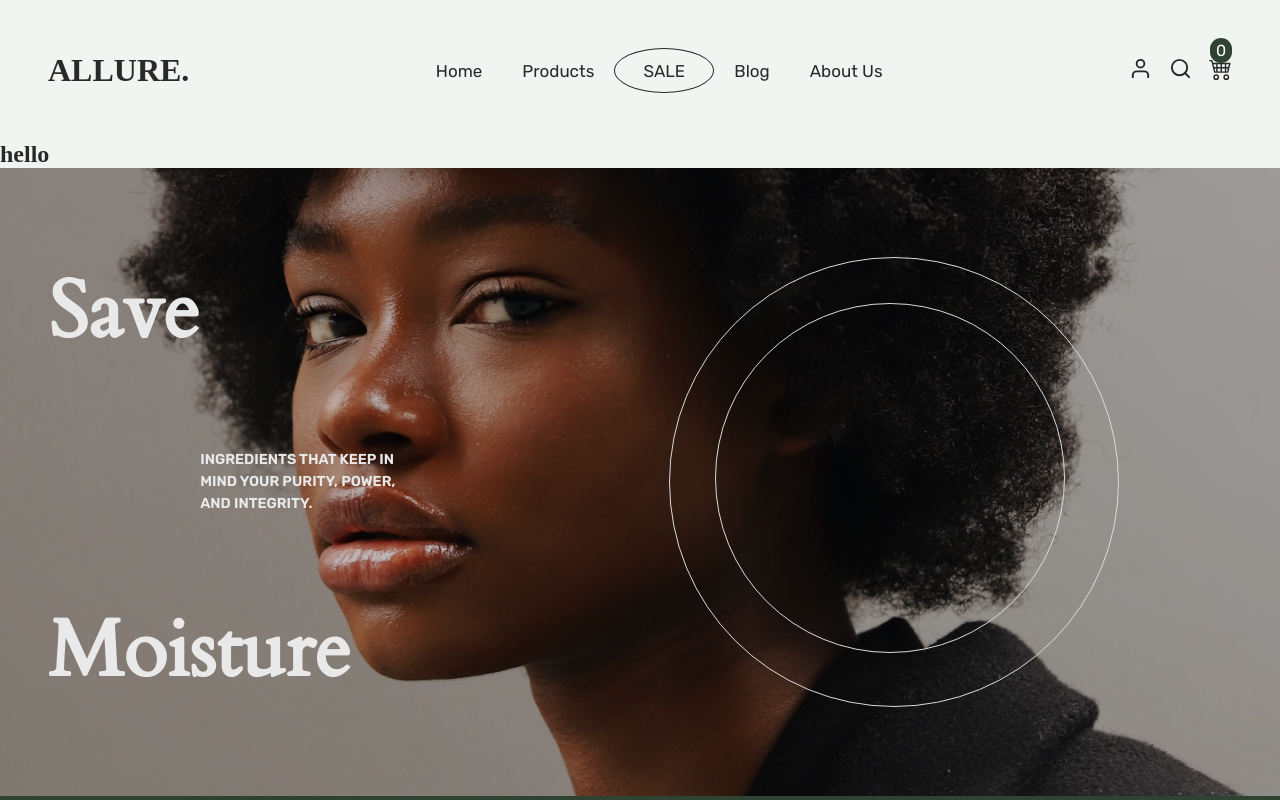
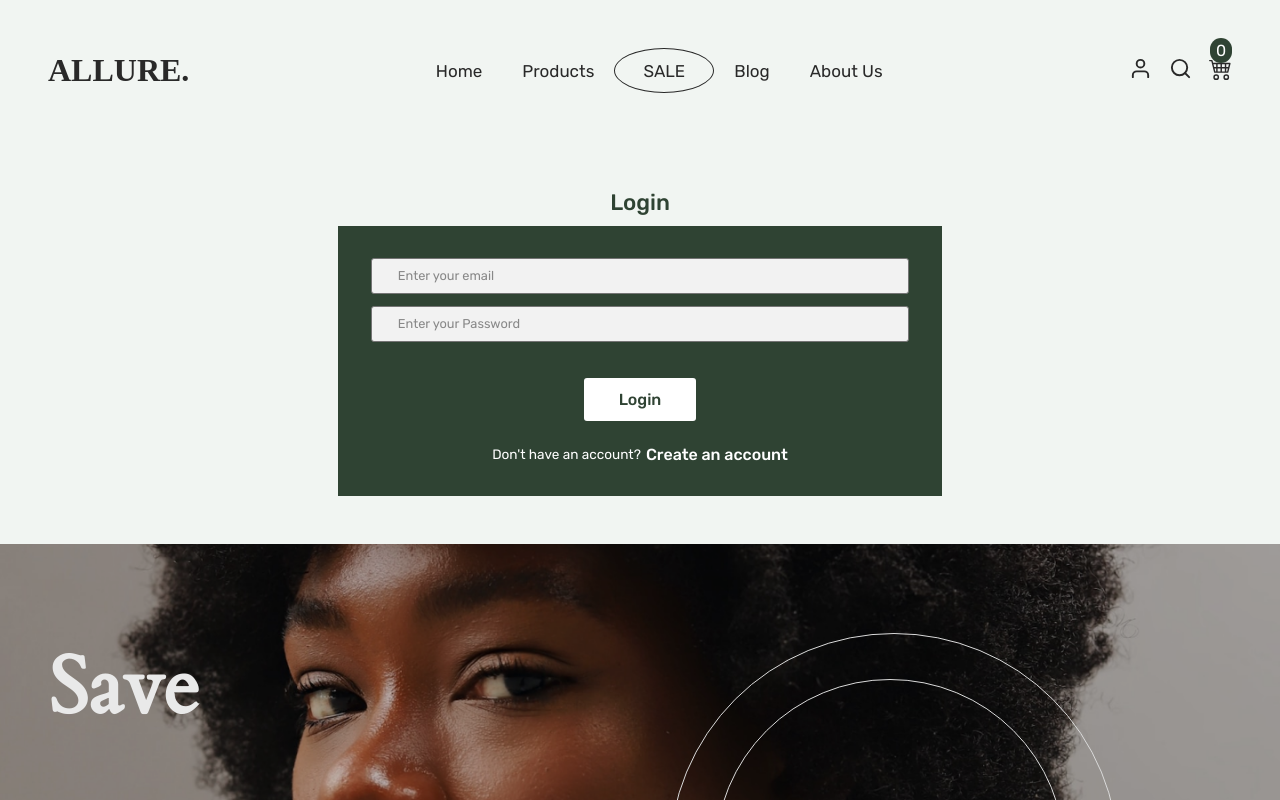
Before and after one commit to Kel-VinTech/Allure-ecommerce, a React (Vite) app: page /login in a window 1280 px wide. Shown: the top 800 px of the page. Built offline with nearby package versions, Linux system fonts and the light colour scheme.

Commit message:
added login page

```diff
--- a/src/pages/Checkout/index.jsx
+++ b/src/pages/Checkout/index.jsx
@@ -17,6 +17,10 @@ const Checkout = () => {
             color : isActive ? "#292929": "",
 
         }
+    }
+
+    const validateForm = () => {
+     let x=1;
     }
 
     return <main>
@@ -39,7 +43,7 @@ const Checkout = () => {
 
             <div className="checkout-details row">
                 <div className="form-details">
-                    <form action="#" method="get">
+                    <form action="#" method="get" >
 
 
                     <label htmlFor="text">Full Name</label>
--- a/src/pages/Login/index.jsx
+++ b/src/pages/Login/index.jsx
@@ -1,9 +1,32 @@
 import React from "react"
+import "/src/scss/Login.scss";
+import { Link } from "react-router-dom";
+import { useState } from "react";
+
 
 const Login = () => {
+
+    const [email, setEmail] = useState('')
+    const [password, setPassword] = useState('')
+
     return (
         <main>
-            <h2>hello</h2>
+            <div className="login-section row">
+                <h2 className="login-text">Login</h2>
+                <div className="login-details">
+                    <form action="#">
+                        <input type="text" name="" id="" placeholder="Enter your email" required
+                            value={email} onChange={e => setEmail(e.target.value)}
+                        />
+                        <input type="text" name="" id="" placeholder="Enter your Password" required
+                        value={password} onChange={e => setPassword(e.target.value)}
+                        />
+
+                        <button type="submit">Login</button>
+                    </form>
+                    <span><p>Don't have an account?</p> <Link to="/signup">Create an account</Link></span>
+                </div>
+            </div>
         </main>
     )
 }
--- /dev/null
+++ b/src/scss/Login.scss
@@ -0,0 +1,97 @@
+main{
+
+
+    .login-section{
+        display: flex;
+        justify-content: center;
+        flex-direction: column;
+        align-items: center;
+        max-width: 700px;
+        margin: 0 auto;
+        text-align: center;
+
+        .login-text{
+                font-size: 1.4rem;
+                font-weight: 500;
+                color: #2f4333;
+                font-family: 'Rubik', sans-serif;
+                margin-bottom: .6rem;
+
+        }
+
+        .login-details{
+            background: #2f4333;
+            width: 100%;
+            padding: 2rem 1rem;
+
+            form{
+                display: flex;
+                flex-direction: column;
+                align-items: center;
+                gap: 12px;
+
+
+
+                input{
+                    padding: .6rem 1rem;
+                    background: #F2F2F2;
+                    border: 0.5px solid #747474;
+                    border-radius: 3px;
+                    width: 94%;
+
+                }
+
+                input::placeholder{
+                    color: #888888;
+                    padding: .6rem;
+                    font-family: 'Rubik';
+                    font-style: normal;
+                    font-weight: 400;
+                    font-size: .8rem;
+                }
+
+                input:focus{
+                    outline: none;
+                }
+
+                button{
+                    padding:12px 35px;
+                    border-radius: 3px;
+                    font-size: 1rem;
+                    font-weight: 500;
+                    cursor: pointer;
+                    border: none;
+                    color: #2f4333;
+                    background: #fff;
+                    font-family: 'Rubik', sans-serif;
+                    text-decoration: none;
+                    text-align: center;
+                    margin: 1.5rem 0;
+                }
+            }
+
+            span{
+                display: flex;
+                align-items: center;
+                justify-content: center;
+                gap: 5px;
+
+
+
+                    color: #fff;
+                    font-family: 'Rubik', sans-serif;
+
+                p{
+                    font-size: .85rem;
+                    font-weight: 400;
+                }
+                a{
+                    font-size: 1rem;
+                    font-weight: 500;
+                    color: #fff;
+                    text-decoration: none;
+                }
+            }
+        }
+    }
+}
```
